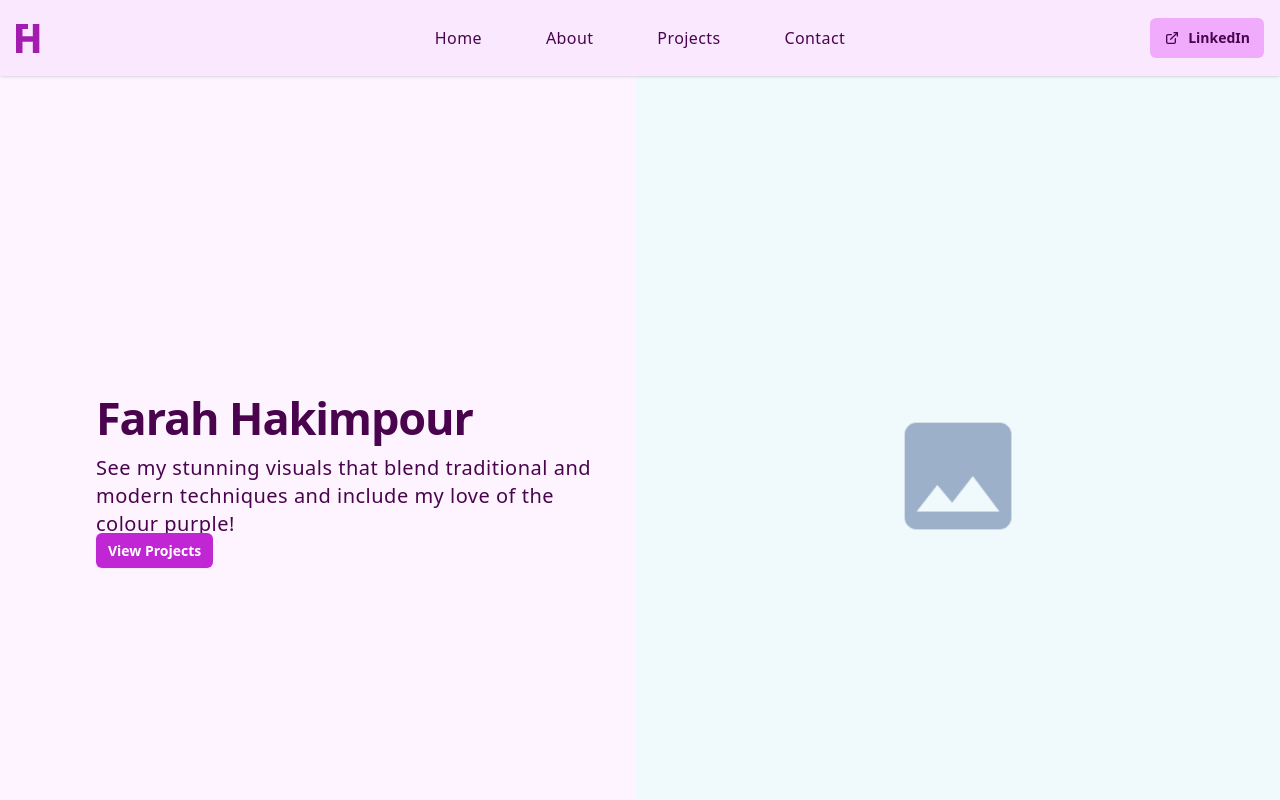
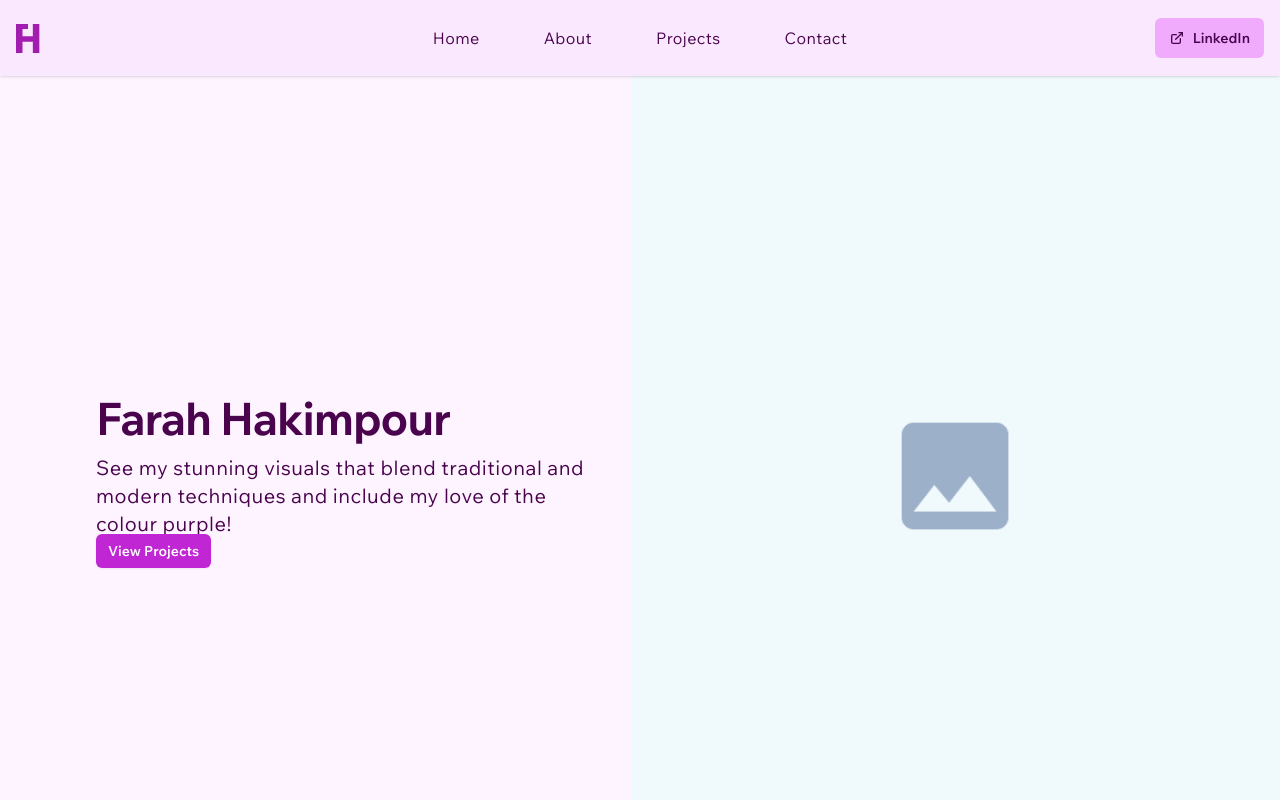
Before and after one commit to Justin-Bento/farah-hakimpour, a Next.js app: page / in a window 1280 px wide. Shown: the top 800 px of the page. Built offline with nearby package versions, Linux system fonts and the light colour scheme.

Commit message:
changed font-face configureation

```diff
--- a/src/styles/globals.css
+++ b/src/styles/globals.css
@@ -3,20 +3,20 @@
 @tailwind utilities;
 
 @font-face {
-  font-family: "Raleway";
+  font-family: "Wix Madefor Text";
   font-weight: 100 900;
   font-display: block;
   font-style: normal;
   font-named-instance: "Regular";
-  src: url("/fonts/Raleway-VariableFont_wght.ttf") format("truetype");
+  src: url("/fonts/WixMadeforText-VariableFont_wght.ttf") format("truetype");
 }
 @font-face {
-  font-family: "Raleway";
+  font-family: "Wix Madefor Text";
   font-weight: 100 900;
   font-display: block;
   font-style: italic;
   font-named-instance: "Italic";
-  src: url("/fonts/Raleway-Italic-VariableFont_wght.ttf") format("truetype");
+  src: url("/fonts/WixMadeforText-Italic-VariableFont_wght.ttf") format("truetype");
 }
 
 #__next {
@@ -24,6 +24,9 @@
 }
 
 @layer base {
+  html {
+    font-family: "Wix Madefor Text", sans-serif;
+  }
   p {
     @apply body-large
   }
```
